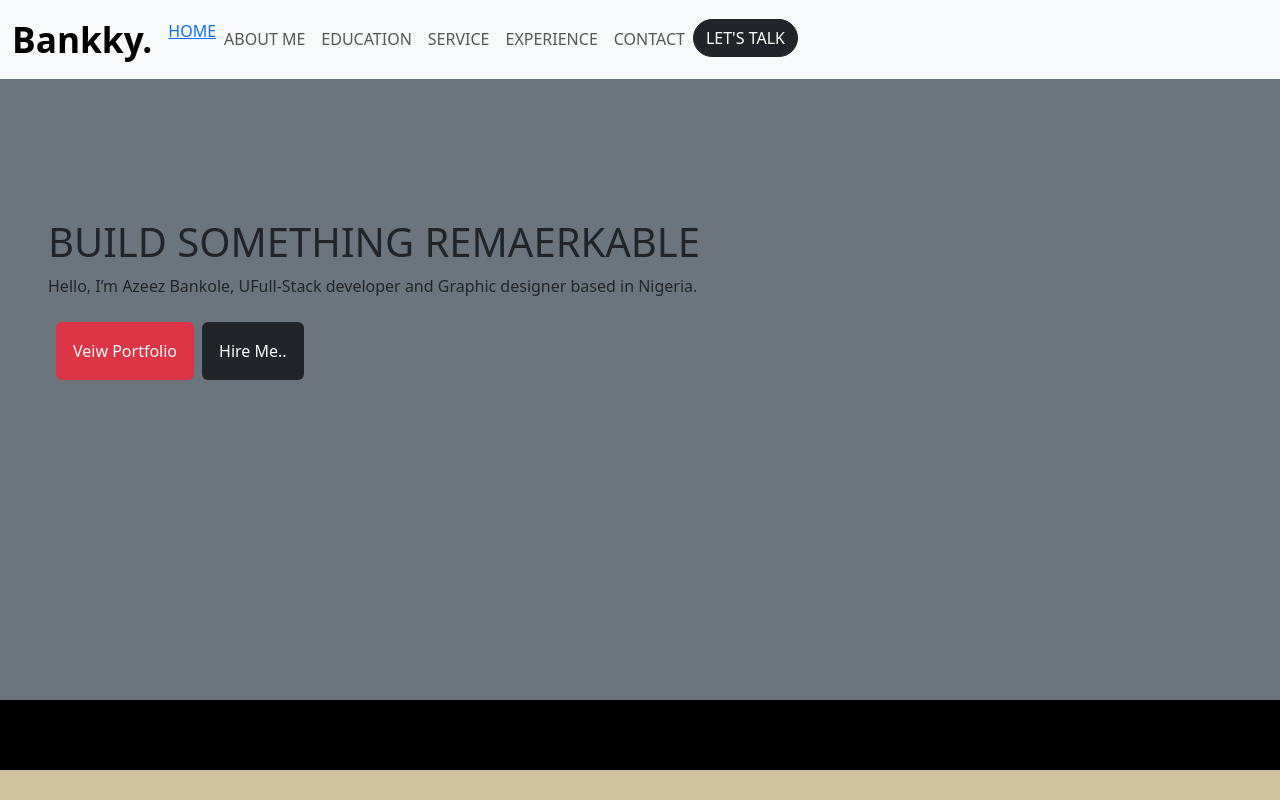
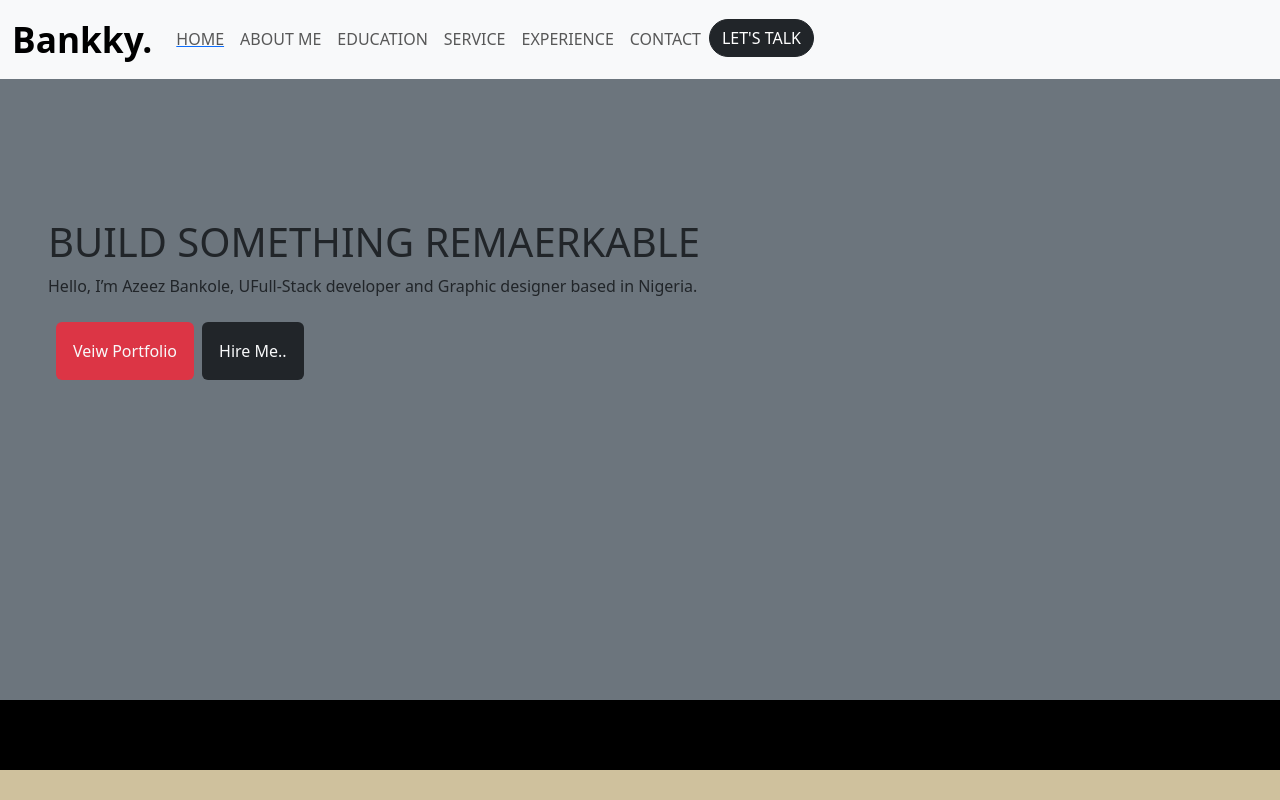
Before and after one commit to Azeezbank/MyPortfolio, a React (Create React App) app: page / in a window 1280 px wide. Shown: the top 800 px of the page. Built offline with nearby package versions, Linux system fonts and the light colour scheme.

Commit message:
Update NavBar.js

```diff
--- a/src/Components/NavBar.js
+++ b/src/Components/NavBar.js
@@ -28,7 +28,7 @@ const NavBar = () => {
             <ul className="navbar-nav">
               <hr />
               <Link to="/">
-                <li className="nav-item">HOME</li>
+                <li className="nav-item"><a className='nav-link'>HOME</a></li>
               </Link>
               <li className="nav-item">
                 <a className="nav-link" href="#about">
```
